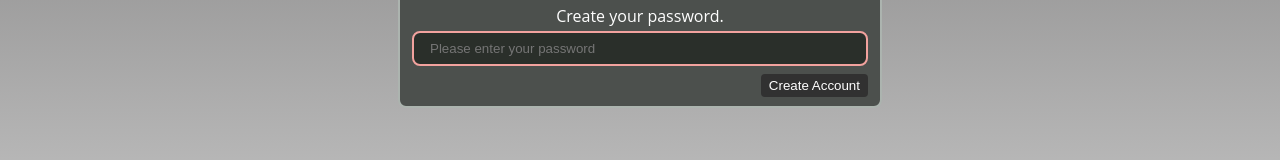
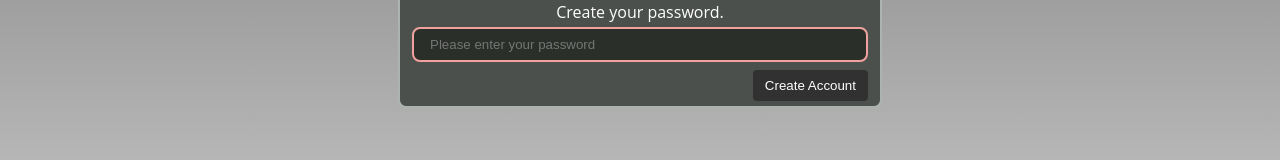
Before and after one commit to Sergei-Triyanov/calendar, a React (Create React App) app: page /logun in a window 1280 px wide. Shown: the part 426-586 px from the top of the page. Built offline with nearby package versions, Linux system fonts and the light colour scheme.

Commit message:
fix button padding

```diff
--- a/src/widgets/logun/logun.widget.tsx
+++ b/src/widgets/logun/logun.widget.tsx
@@ -51,7 +51,7 @@ const Logun:React.FC = ():JSX.Element => {
                 <BoxS padding='8px 0'>
                     <ButtonS
                     type='submit'
-                    padding="4px 8px"
+                    padding="8px 12px"
                     background="#313131"
                     border="none"
                     color="#fefefe"
```
